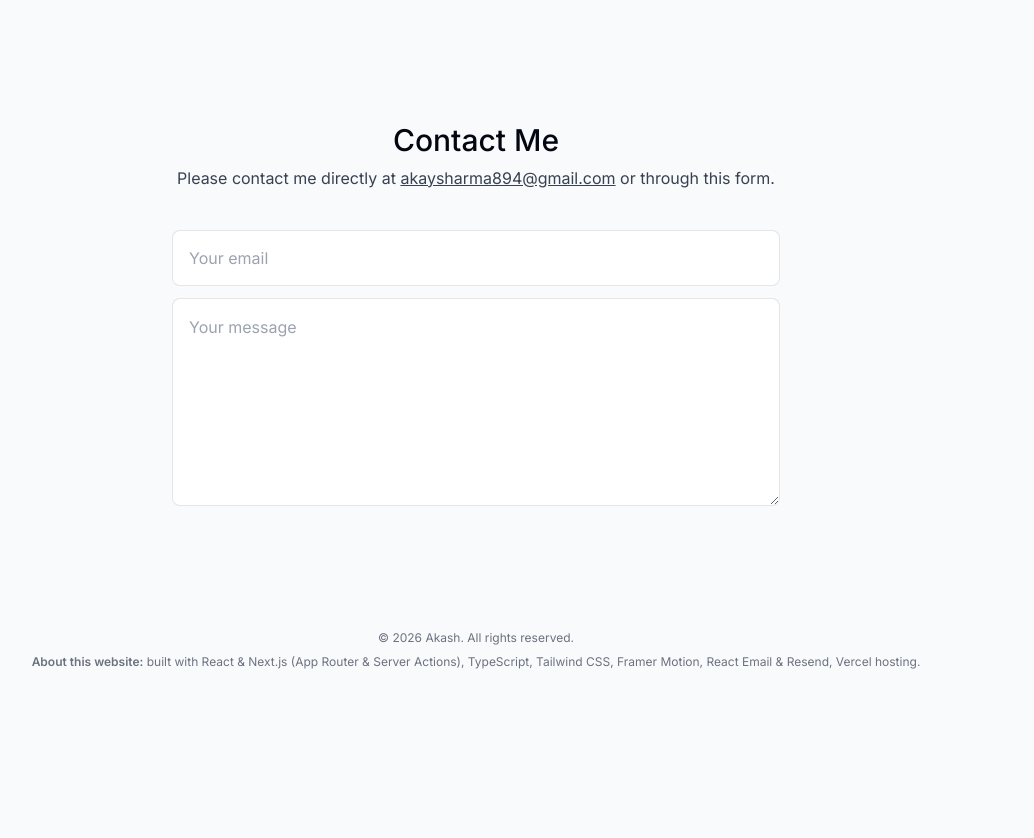
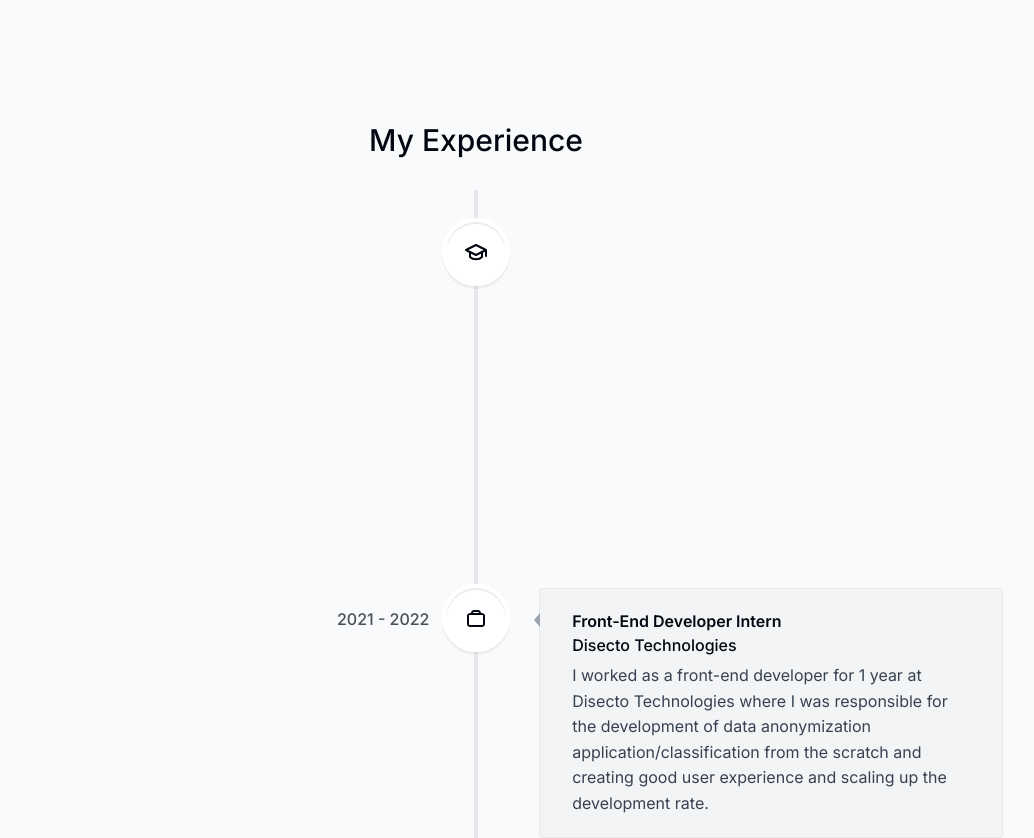
Before and after one commit to Akash007670/Ubiquitous-Akash, a Next.js app: page / in a window 1280 px wide. Shown: the part 3400-4238 px from the top of the page, without its empty margins (164-1198 px from the left). Before the commit the page ends 4110 px from the top, so only its background shows below. Built offline with nearby package versions, Linux system fonts and the light colour scheme.

Commit message:
fixed package json issue and kep timeline

```diff
--- a/app/page.tsx
+++ b/app/page.tsx
@@ -1,6 +1,6 @@
 import About from "@/components/About";
 import Contact from "@/components/Contact";
-// import Experience from "@/components/Experience";
+import Experience from "@/components/Experience";
 import Intro from "@/components/Intro";
 import Projects from "@/components/Projects";
 import SectionDivider from "@/components/SectionDivider";
@@ -14,7 +14,7 @@ export default function Home() {
       <About />
       <Projects />
       <Skills />
-      {/* <Experience /> */}
+      <Experience />
       <Contact />
     </main>
   );
--- a/package.json
+++ b/package.json
@@ -23,6 +23,7 @@
     "react-dom": "18.2.0",
     "react-icons": "^4.10.1",
     "react-intersection-observer": "^9.5.2",
+    "react-vertical-timeline-component": "^4.0.0",
     "tailwindcss": "3.3.3",
     "typescript": "5.1.6"
   },
```
Also changed, not shown: 1 other file (tests, documents, lock files or other folders).
